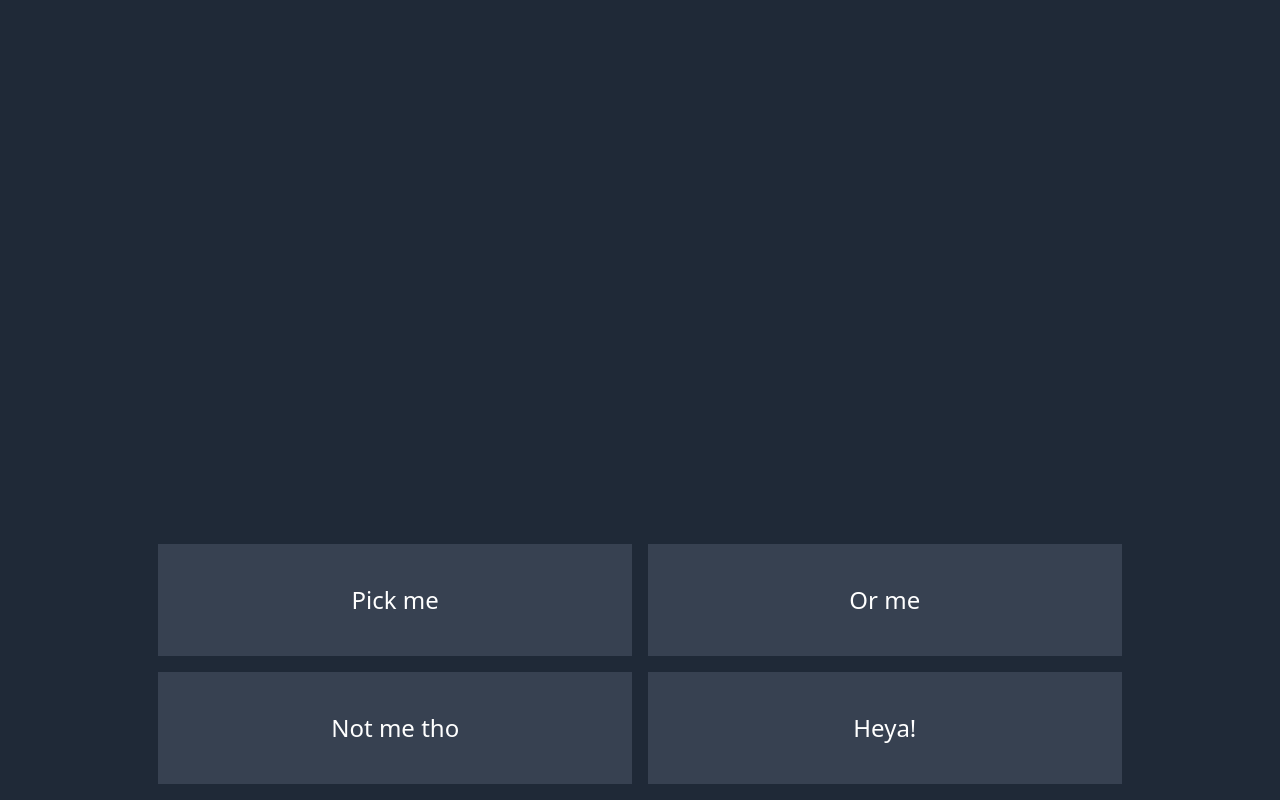
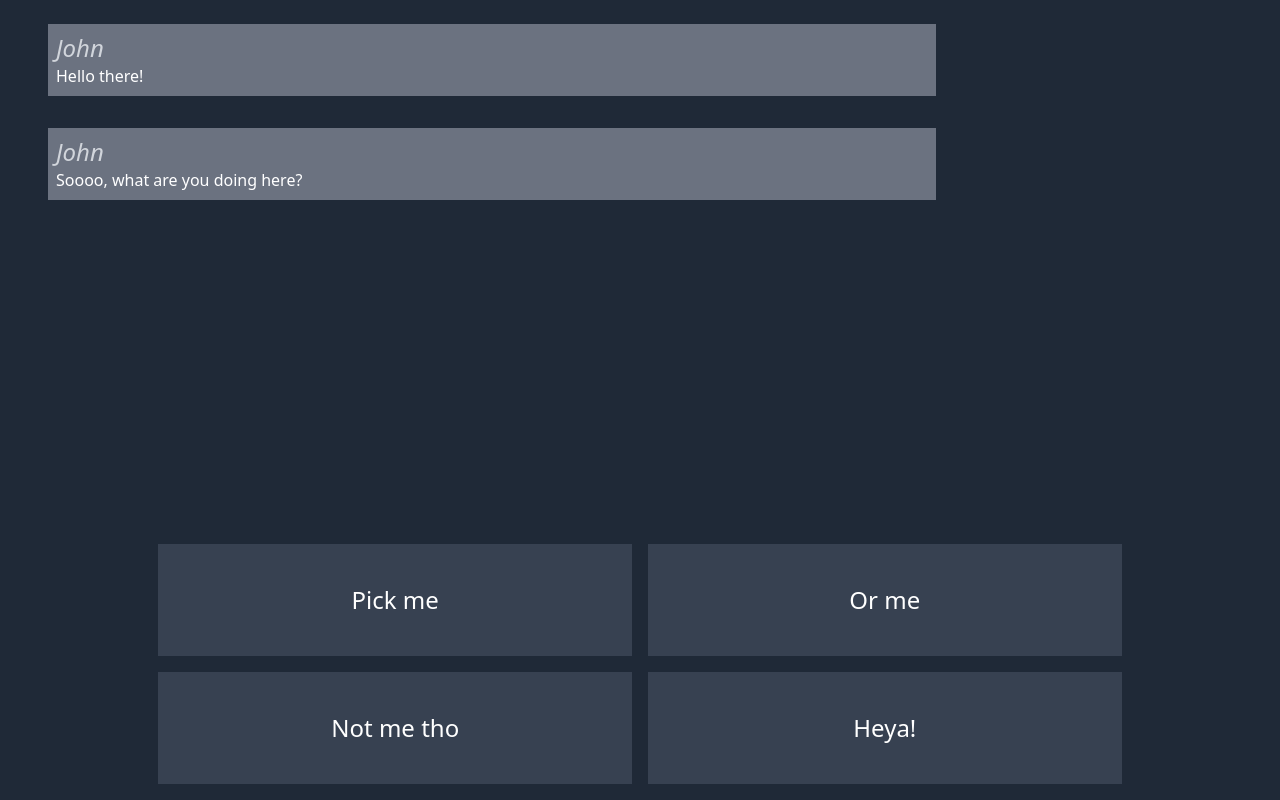
Before and after one commit to bigbeno37/react-interactive-story-prototype, a React (Vite) app: page / in a window 1280 px wide. Built offline with nearby package versions, Linux system fonts and the light colour scheme.

Commit message:
Added chapter 1 scene; Chapter 1 scene now automatically runs at render; Added show and hide choices event to engine

```diff
--- a/src/Engine.ts
+++ b/src/Engine.ts
@@ -1,8 +1,19 @@
-export type Event = {
+export type ShowDialogueEvent = {
 	type: 'SHOW_DIALOGUE',
 	name: string,
 	text: string
 };
+
+export type ShowChoicesEvent = {
+	type: 'SHOW_CHOICES',
+	choices: string[]
+};
+
+export type HideChoicesEvent = {
+	type: 'HIDE_CHOICES'
+};
+
+export type Event = ShowDialogueEvent | ShowChoicesEvent | HideChoicesEvent;
 
 export class Engine {
 	events: Event[] = [];
@@ -10,6 +21,10 @@ export class Engine {
 	listeners: Function[] = [];
 	onEventDispatch(listener: () => void) {
 		this.listeners.push(listener);
+	}
+
+	get dialogue(): ShowDialogueEvent[] {
+		return this.events.filter(event => event.type === 'SHOW_DIALOGUE') as ShowDialogueEvent[];
 	}
 
 	removeListener(listener: () => void) {
@@ -20,6 +35,14 @@ export class Engine {
 		this.events.push(event);
 		this.listeners.forEach(listener => listener());
 	}
+
+	addDialogue(name: string, text: string) {
+		this.dispatch({ type: 'SHOW_DIALOGUE', name, text });
+	}
+
+	showChoices(...choices: string[]) {
+		this.dispatch({ type: 'SHOW_CHOICES', choices });
+	}
 }
 
 export const engine = new Engine();
--- a/src/components/App.tsx
+++ b/src/components/App.tsx
@@ -1,15 +1,14 @@
 import {Dialogue} from './Dialogue';
 import {Choices} from './Choices';
 import {engine} from '../Engine';
-import {useEffect, useMemo, useState} from 'react';
-import {Event} from '../Engine';
+import {useEffect, useState} from 'react';
 
 export const App = () => {
-	const [dialogue, setDialogue] = useState<Event[]>([]);
+	const [dialogue, setDialogue] = useState(engine.dialogue);
 
 	useEffect(() => {
 		const listener = () => {
-			setDialogue([...engine.events]);
+			setDialogue([...engine.dialogue]);
 		};
 
 		engine.onEventDispatch(listener);
--- a/src/components/Choice.tsx
+++ b/src/components/Choice.tsx
@@ -5,7 +5,10 @@ type ChoiceProps = {
 };
 
 export const Choice = ({ text }: ChoiceProps) => {
-	return <button className="text-white w-2/5 bg-gray-700 m-2 text-2xl" onClick={() => engine.dispatch({ type: 'SHOW_DIALOGUE', name: 'John', text: 'Hello there!' })}>
+	return <button
+		className="text-white w-2/5 bg-gray-700 m-2 text-2xl"
+		onClick={() => engine.dispatch({ type: 'SHOW_DIALOGUE', name: 'John', text: 'Hello there!' })}
+	>
 		{ text }
 	</button>;
 };
--- a/src/main.tsx
+++ b/src/main.tsx
@@ -2,6 +2,7 @@ import React from 'react';
 import ReactDOM from 'react-dom/client';
 import {App} from './components/App';
 import './index.css';
+import {CHAPTER_1} from './story/chapter1';
 
 const root = document.getElementById('root');
 
@@ -12,3 +13,5 @@ ReactDOM.createRoot(root).render(
 		<App/>
 	</React.StrictMode>
 );
+
+await CHAPTER_1.INTRO.run();
--- /dev/null
+++ b/src/story/chapter1.ts
@@ -0,0 +1,20 @@
+import {engine} from '../Engine';
+
+export type Scene = {
+	run(): void
+};
+
+const wait = async (ms: number) => new Promise(resolve => setTimeout(resolve, ms));
+
+export const CHAPTER_1 = {
+	'INTRO': {
+		async run() {
+			engine.addDialogue('John', 'Hello there!');
+			await wait(5000);
+			engine.addDialogue('John', 'Soooo, what are you doing here?');
+			await wait(200);
+
+			engine.showChoices('Nothing', 'What\'s it to ya?');
+		}
+	}
+}
```
